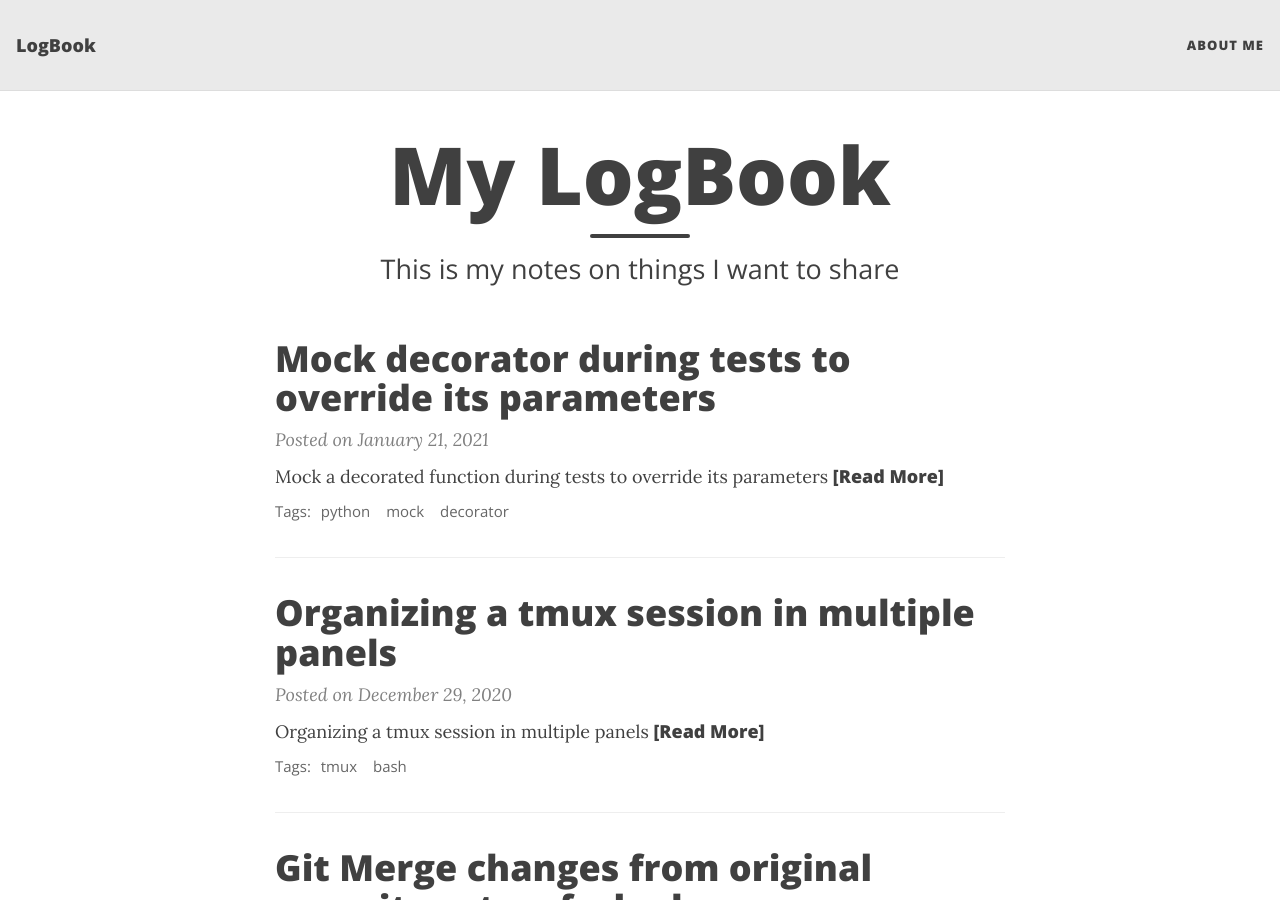
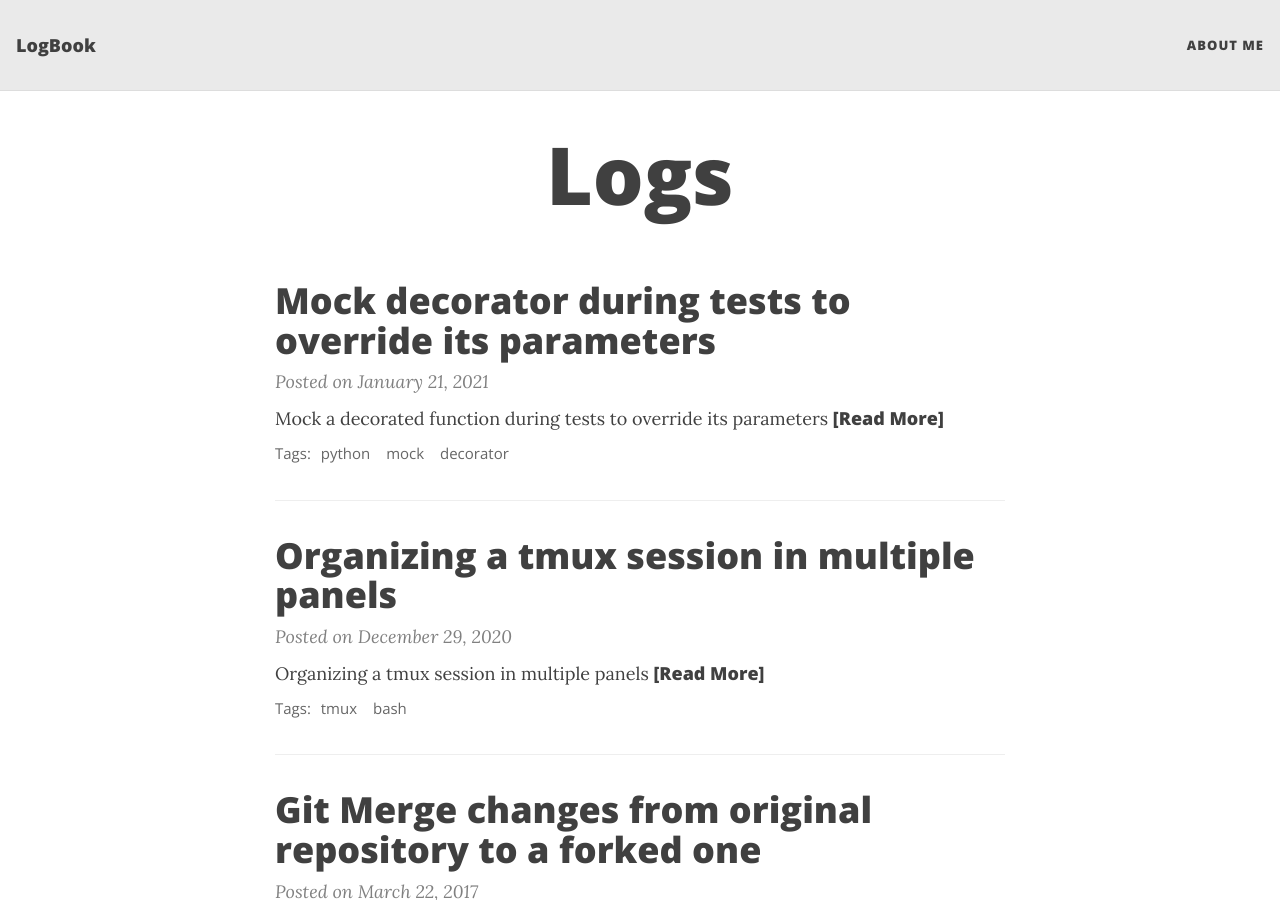
Before and after one commit to kgiann78/kgiann78.github.io, a Jekyll site: the page built from index.html, in a window 1280 px wide and 900 px high. Built offline with Jekyll 4.4.1, drawn with Linux system fonts in a browser that asks for light colours; nearby versions of some CDN libraries; the list of posts is cut into pages by our own code.

Commit message:
change page title

```diff
--- a/_config.yml
+++ b/_config.yml
@@ -90,7 +90,7 @@ feed_show_excerpt: true
 feed_show_tags: true
 
 # The keywords to associate with your website, for SEO purposes
-keywords: "coding,development,docker,XOAUTH2,java"
+keywords: "coding,development,docker,XOAUTH2,java,python"
 
 # --- Colours / background image --- #
 
--- a/index.html
+++ b/index.html
@@ -1,5 +1,4 @@
 ---
 layout: home
-title: My LogBook
-subtitle: This is my notes on things I want to share
+title: Logs
 ---
```
